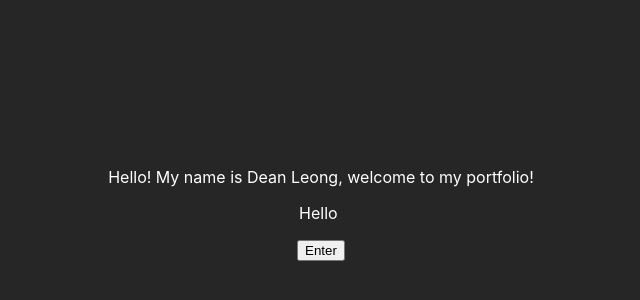
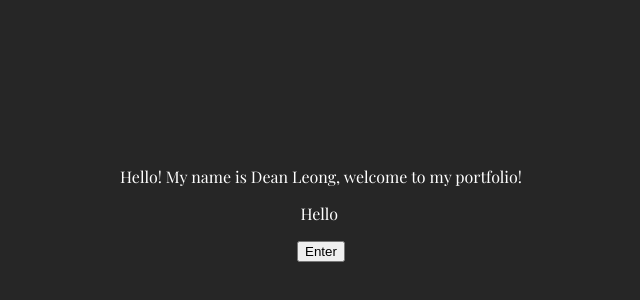
Before and after one commit to DeanLeong/leong_portfolio, a React (Create React App) app in the folder client/: page / in a window 1280 px wide. Shown: the part 194-494 px from the top of the page, without its empty margins (319-959 px from the left). Built offline with nearby package versions, Linux system fonts and the light colour scheme.

Commit message:
added font to landing page

```diff
--- a/client/src/App.css
+++ b/client/src/App.css
@@ -8,6 +8,7 @@
 .other-projects-title,
 .contact-me,
 .form-label,
+.landing-welcome-msg,
 h2 {
   font-family: "Playfair Display", serif;
 }
--- a/client/src/screens/Landing.jsx
+++ b/client/src/screens/Landing.jsx
@@ -4,9 +4,6 @@ import { Link } from 'react-router-dom'
 import Typical from 'react-typical'
 
 function Landing(props) {
-
-
-
   return (
     <div className="landing-container">
       <div className="landing-info-container">
```
Also changed, not shown: 1 other file (tests, documents, lock files or other folders).
